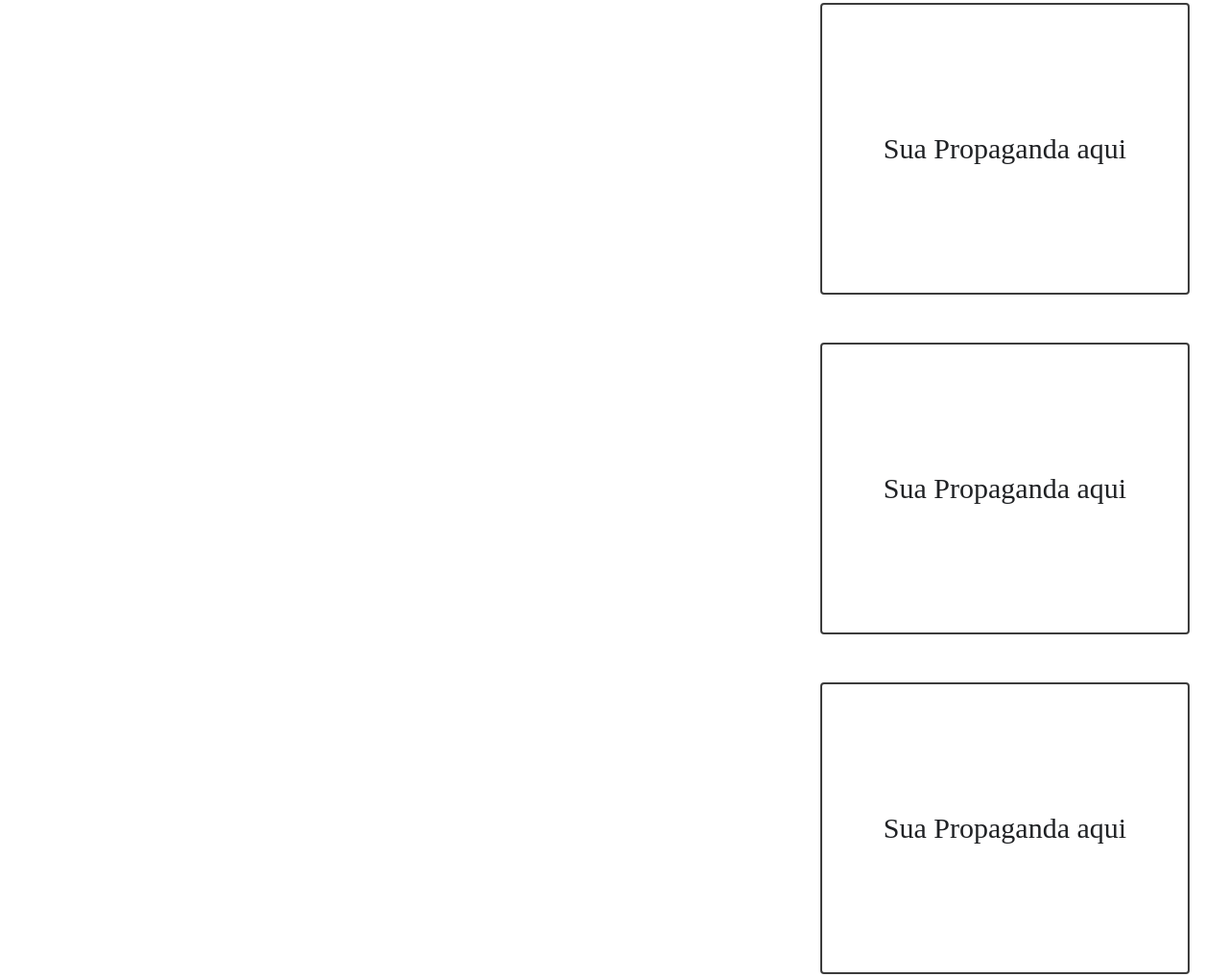
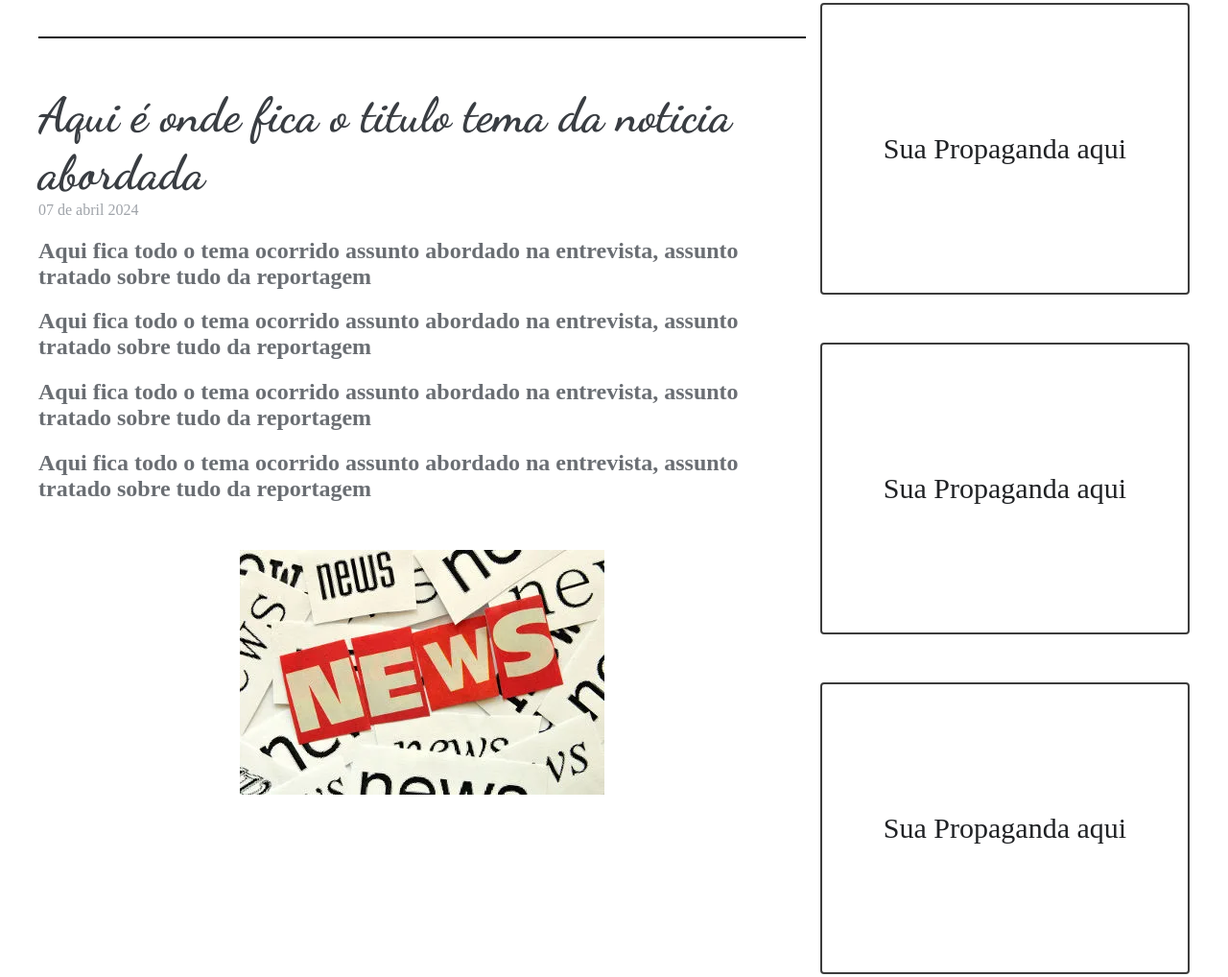
Before and after one commit to DouglasHF94/portalDaCidade, a plain HTML site: page index.html in a window 1280 px wide. Shown: the part 2059-3077 px from the top of the page at 96% size. Drawn offline with Linux system fonts and the light colour scheme.

Commit message:
add artigo

```diff
--- a/index.html
+++ b/index.html
@@ -49,7 +49,8 @@
             <div class="propaganda-pequenas"><a href="" class="tex-propa">Sua Propaganda aqui</a></div>
             <div class="propaganda-pequenas"><a href="" class="tex-propa">Sua Propaganda aqui</a></div>
         </div>
-        <div class="artigo">
+    <div class="artigo">
+        <div class="artigos">
             <div class="noticia01">
                 <h1>Aqui é onde fica o titulo tema da noticia abordada</h1>
                 <p class="data-text">07 de abril 2024</p>
@@ -62,6 +63,21 @@
                 </div>
             </div>
         </div>
+        <div class="artigos">
+            <div class="noticia01">
+                <h1>Aqui é onde fica o titulo tema da noticia abordada</h1>
+                <p class="data-text">07 de abril 2024</p>
+                <h2>Aqui fica todo o tema ocorrido assunto abordado na entrevista, assunto tratado sobre tudo da reportagem</h2>
+                <h2>Aqui fica todo o tema ocorrido assunto abordado na entrevista, assunto tratado sobre tudo da reportagem</h2>
+                <h2>Aqui fica todo o tema ocorrido assunto abordado na entrevista, assunto tratado sobre tudo da reportagem</h2>
+                <h2>Aqui fica todo o tema ocorrido assunto abordado na entrevista, assunto tratado sobre tudo da reportagem</h2>
+                <div class="img-not01">
+                    <img src="img/img-noticias/72da6ecedd3662b9e7231d431d28e291.webp" alt="noticia" >
+                </div>
+            </div>
+        </div>
+    </div>
+
 
     </div>
 
--- a/style.css
+++ b/style.css
@@ -1,3 +1,4 @@
+/**/
 body {
     padding: 0;
     margin: 0 auto;
@@ -175,3 +176,20 @@ h1 {
     justify-content: center;
     margin: 50px;
 }
+
+.artigo {
+    display: flex;
+    flex-direction: column;
+}
+
+.artigo div + div {
+    border-top: 2px solid #171718;
+    padding: 50px 0px 30px 0px;
+}
+
+
+/*mobile*/
+
+@media (max-width: 430px) {
+
+}
```
